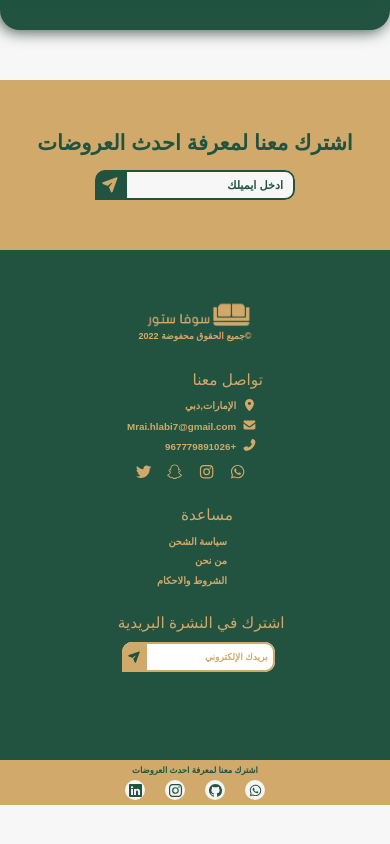
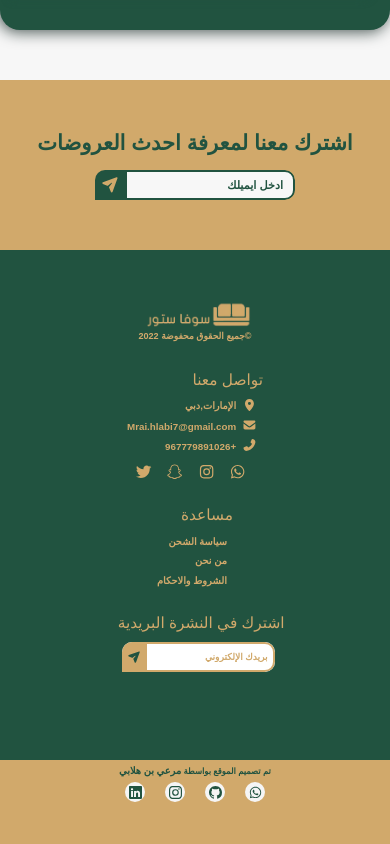
Before and after one commit to mraihlabi7/Sofa_Store, a plain HTML site: page index.html in a window 390 px wide. Shown: the part 4887-5731 px from the top of the page. Before the commit the page ends 5692 px from the top, so only its background shows below. Drawn offline with Linux system fonts and the light colour scheme; a web font is replaced by a local one.

Commit message:
تعديلات

```diff
--- a/css/main-style.css
+++ b/css/main-style.css
@@ -843,4 +843,13 @@
 .example-2 .icon-content a[data-social="youtube"]~.tooltip {
     background-color: #25D366;
 }
+.subscribe.contact b{
+    font-size: 1.4rem;
+    font-weight: bold;
+}
+@media (max-width: 480px){
+    .subscribe.contact{
+        padding-bottom: 70px !important;
+    }
+}
 /* العناصر المشتركه نهاية ---------------------------------------------------------*/
--- a/index.html
+++ b/index.html
@@ -889,9 +889,9 @@
     </div>
     <!-- E footer -->
     <!-- S Contact -->
-    <div class="subscribe" style="    padding: 5px 0;">
+    <div class="subscribe contact" style="    padding: 5px 0;">
         <div class="container">
-            <h2 style="    font-size: 1.2rem;margin-bottom: 5px;">اشترك معنا لمعرفة احدث العروضات</h2>
+            <h2 style="    font-size: 1.2rem;margin-bottom: 5px;">تم تصميم الموقع بواسطة <b> مرعي بن هلابي</b></h2>
             <!-- From Uiverse.io by wilsondesouza -->
             <ul class="example-2">
                 <li class="icon-content">
```
Also changed, not shown: 404.html (+2 -2 lines), basket.html (+2 -2 lines), favorites.html (+2 -2 lines), log-in.html (+2 -2 lines), product.html (+2 -2 lines), products.html (+2 -2 lines), sign-in.html (+2 -2 lines), userProfile.html (+2 -2 lines).
